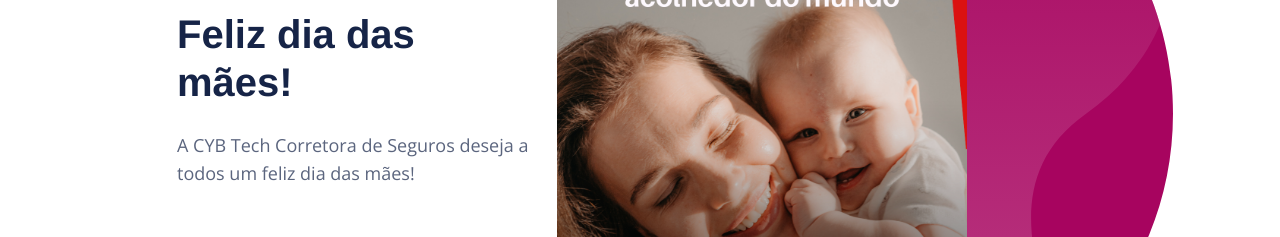
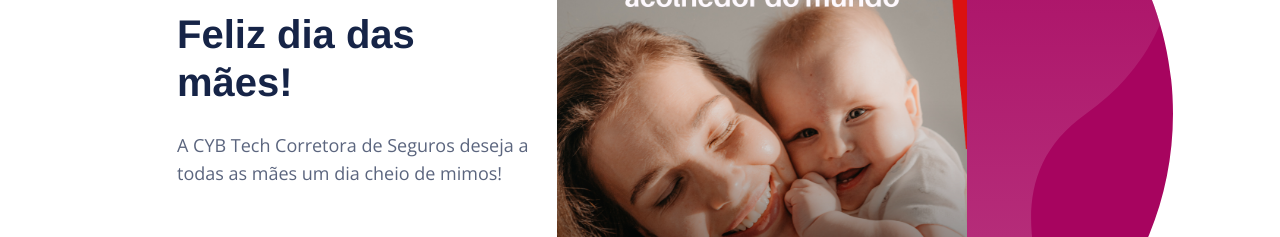
Before and after one commit to joaopinheiro159/landing-dia-maes, a plain HTML site: page index.html in a window 1280 px wide. Shown: the part 1700-1937 px from the top of the page. Drawn offline with nearby package versions, Linux system fonts and the light colour scheme; some packages are replaced by stand-ins of ours; a script that the page names is missing.

Commit message:
mudança no texto de dia das maes

```diff
--- a/index.html
+++ b/index.html
@@ -167,7 +167,7 @@
                 Feliz dia das mães!
               </h2>
               <p class="wow fadeInUp" data-wow-delay=".4s">
-                A CYB Tech Corretora de Seguros deseja a todos um feliz dia das mães!
+                A CYB Tech Corretora de Seguros deseja a todas as mães um dia cheio de mimos!
               </p>
             </div>
           </div>
```
